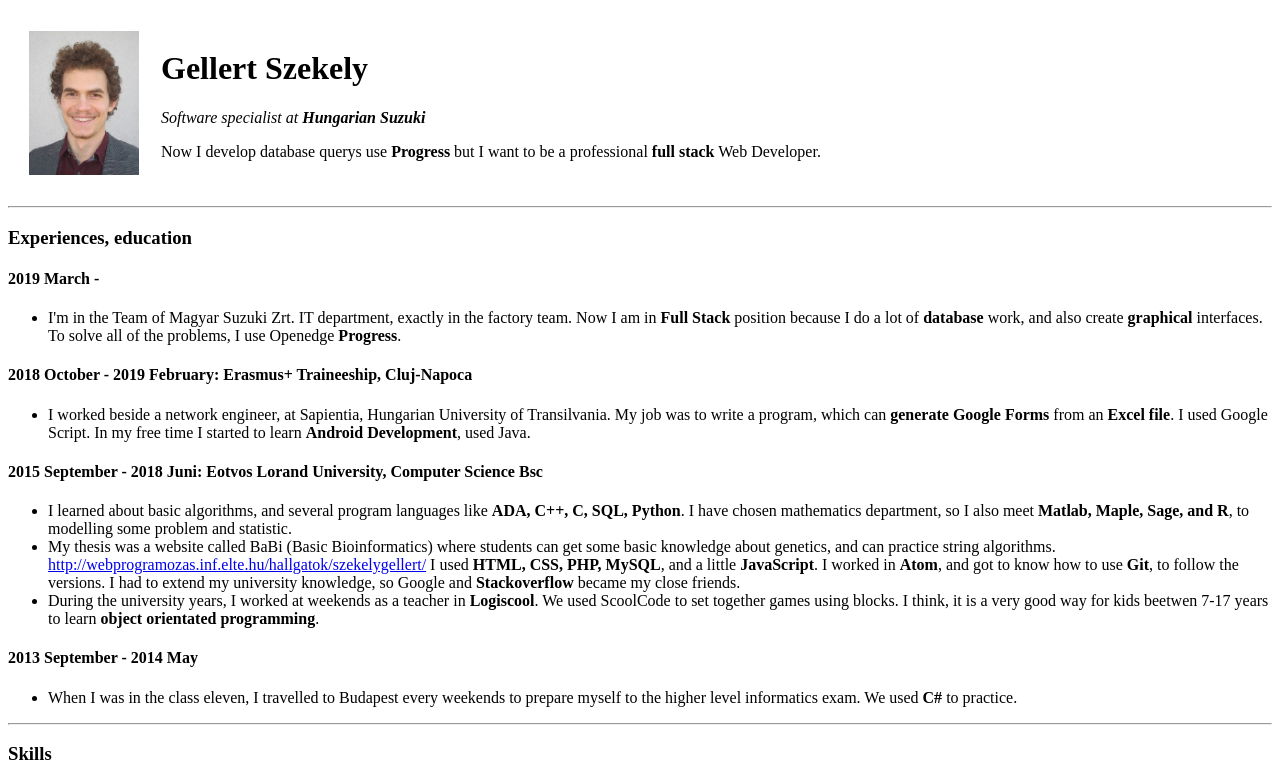
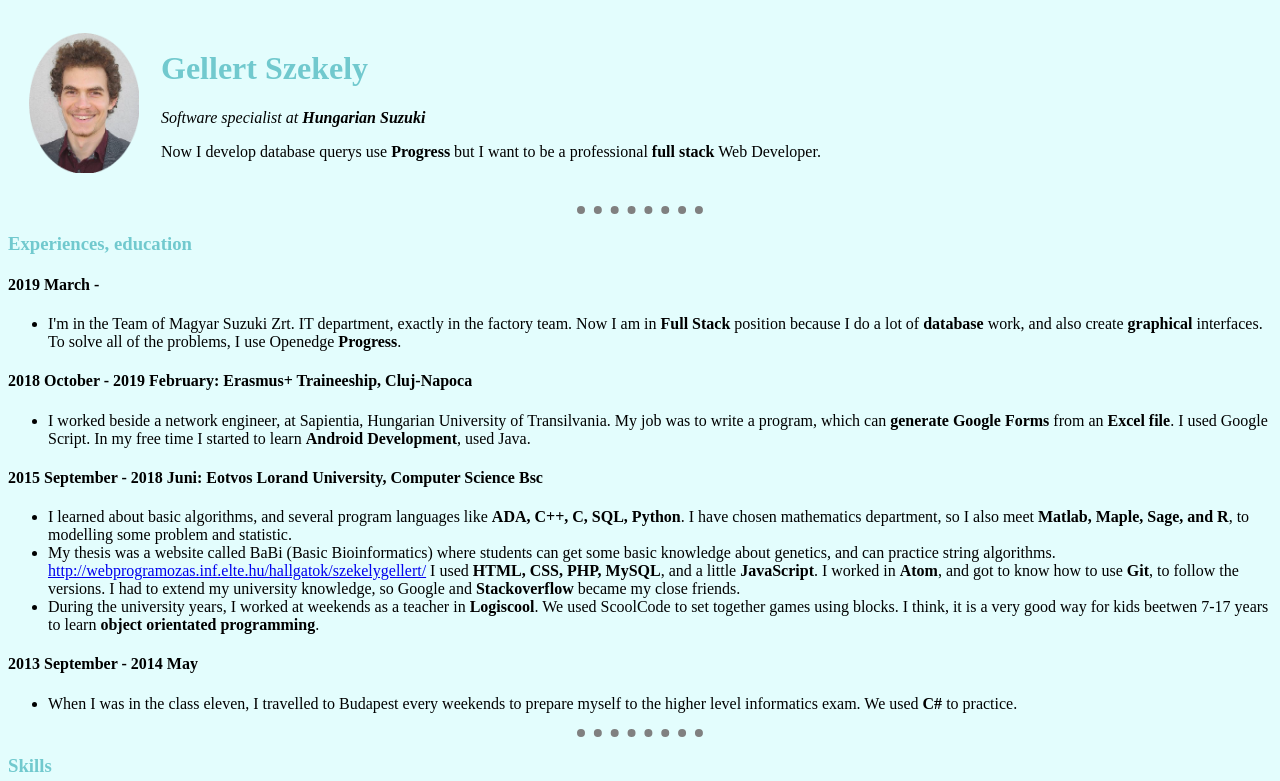
Before and after one commit to szekelyg/CV, a plain HTML site: page index.html in a window 1280 px wide. Shown: the top 781 px of the page. Drawn offline with Linux system fonts and the light colour scheme.

Commit message:
CV first version end.

```diff
--- /dev/null
+++ b/css/styles.css
@@ -0,0 +1,16 @@
+body{
+        background-color: #e3fdfd;
+}
+
+hr{
+        border-style: none;
+        border-top-style: dotted;
+        border-width: 8px;
+        background-color: none;
+        border-color: grey;
+        width: 10%;
+}
+
+h1, h3{
+        color: #71c9ce;
+}
--- a/index.html
+++ b/index.html
@@ -3,12 +3,12 @@
     <head>
         <meta charset="utf-8">
         <title>Gellert's personal site </title>
+        <link rel="stylesheet" href="css/styles.css">
     </head>
     <body>
-
         <table cellspacing="20">
             <tr>
-                <td><img src="images/profil.jpg" alt="Gellert's profile image" width="110px" align="middle"></td>
+                <td><img src="images/profil.png" alt="Gellert's profile image" width="110px" align="middle"></td>
                 <td>
                     <h1>Gellert Szekely</h1>
                     <p><em>Software specialist at <strong>Hungarian Suzuki</strong></em></p>
@@ -16,7 +16,6 @@
                 </td>
             </tr>
         </table>
-
 
         <hr>
         <h3>Experiences, education</h3>
```
Also changed, not shown: contact.html (+1 -0 lines), hobbies.html (+1 -0 lines), images/profil.png (added), images/profil2.jpg (added).
